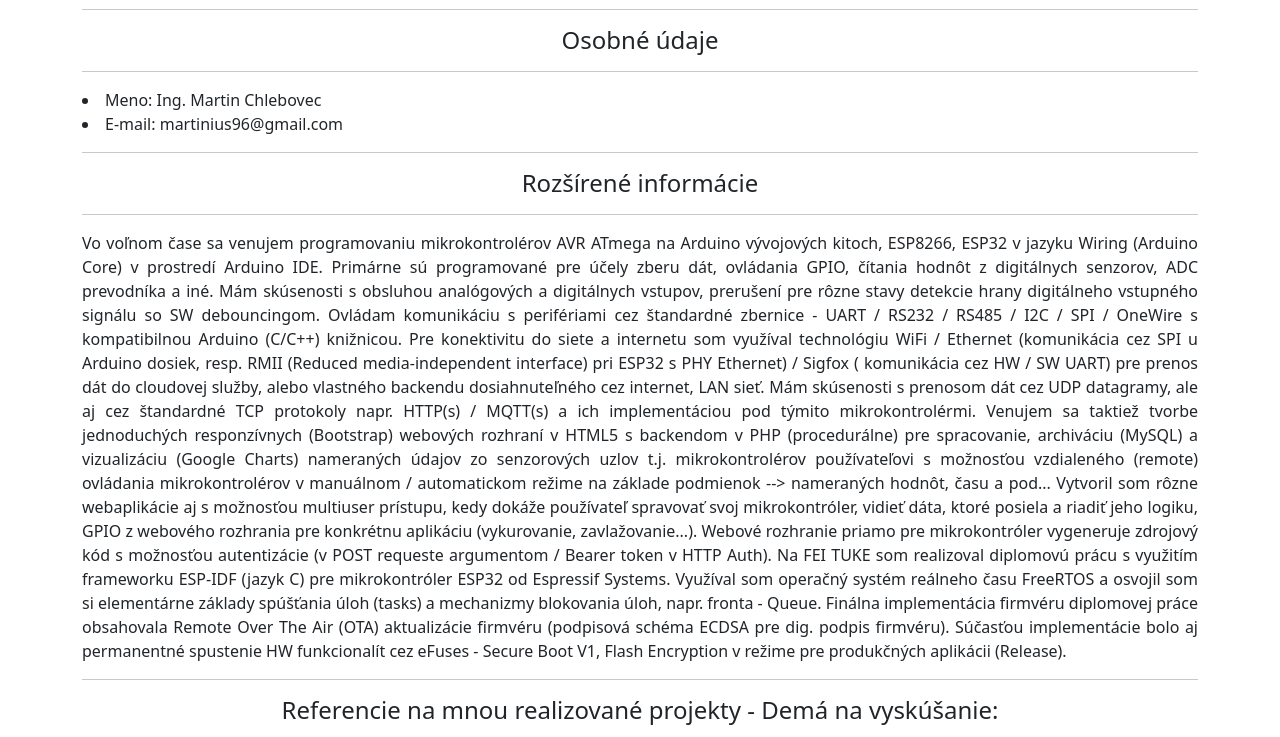
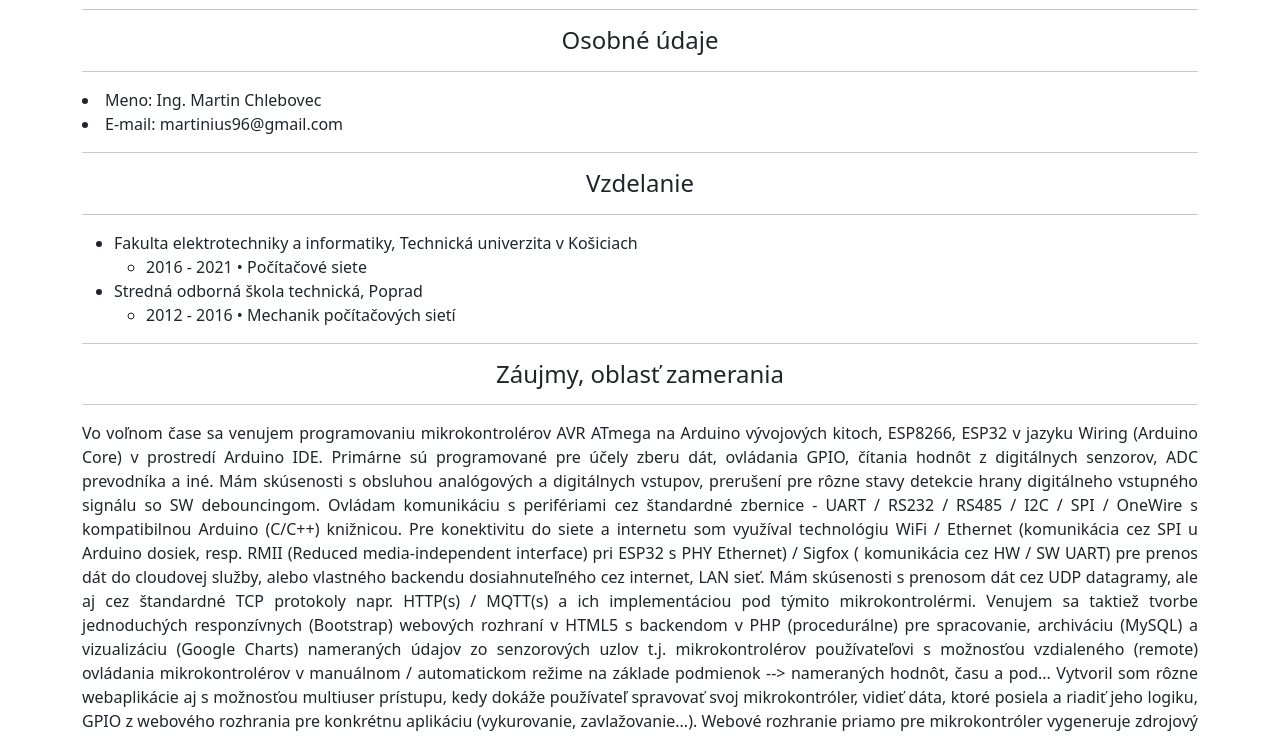
Before and after one commit to martinius96/martinius96, a plain HTML site: page docs/index.html in a window 1280 px wide. Shown: the part 63-800 px from the top of the page. Drawn offline with nearby package versions, Linux system fonts and the light colour scheme.

Commit message:
Update index.html

```diff
--- a/docs/index.html
+++ b/docs/index.html
@@ -42,7 +42,22 @@
 <hr><center><h4>Osobné údaje</h4></center><hr>
 <li>Meno: Ing. Martin Chlebovec</li>
 <li>E-mail: martinius96@gmail.com</li>
-<hr><center><h4>Rozšírené informácie</h4></center><hr>
+<hr><center><h4>Vzdelanie</h4></center><hr>
+<ul>
+  <li>Fakulta elektrotechniky a informatiky, Technická univerzita v Košiciach</li>
+  <li style="list-style-type:none">
+    <ul>
+      <li>2016 - 2021 • Počítačové siete</li>
+    </ul>
+  </li>
+  <li>Stredná odborná škola technická, Poprad</li>
+  <li style="list-style-type:none">
+    <ul>
+      <li>2012 - 2016 • Mechanik počítačových sietí</li>
+    </ul>
+  </li>
+</ul>
+<hr><center><h4>Záujmy, oblasť zamerania</h4></center><hr>
 <p style="text-align: justify;">
 Vo voľnom čase sa venujem programovaniu mikrokontrolérov AVR ATmega na Arduino vývojových kitoch, ESP8266, ESP32 v jazyku Wiring (Arduino Core) v prostredí Arduino IDE.
 Primárne sú programované pre účely zberu dát, ovládania GPIO, čítania hodnôt z digitálnych senzorov, ADC prevodníka a iné.
```
